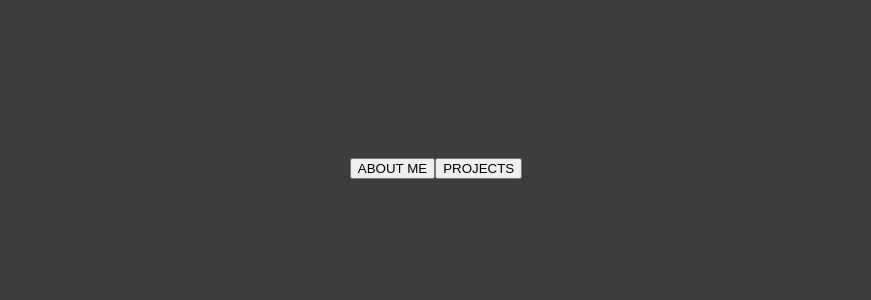
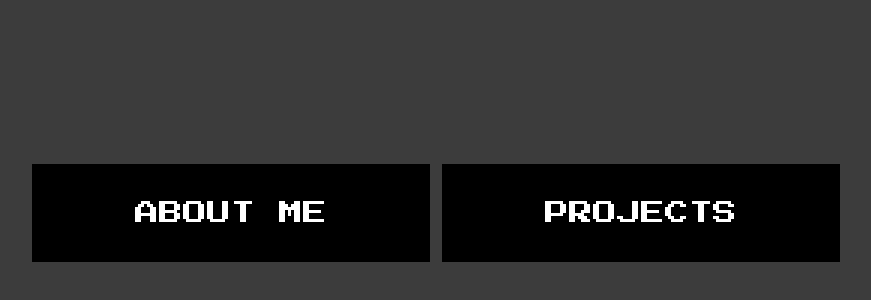
Before and after one commit to brambrulant/personal-website, a React (Create React App) app: page / in a window 1280 px wide. Shown: the part 98-398 px from the top of the page, without its empty margins (204-1075 px from the left). Built offline with nearby package versions, Linux system fonts and the light colour scheme; a web font is replaced by a local one.

Commit message:
added transition for navbar

```diff
--- a/src/styles.css
+++ b/src/styles.css
@@ -20,17 +20,18 @@ body,
 }
 
 .script-bf-box {
-  width: 300px;
-  height: 100px;
+  width: 200px;
+  height: 50px;
   background: black;
   border: 1px solid rgb(60, 60, 60);
   margin: 5px;
   will-change: transform;
   cursor: pointer;
   color: white;
-  transition: background-color 0.5s, color 0.4s;
+  transition: background-color 0.5s, color 0.4s, width 1s, height 1s,
+    font-size 1s;
   font-family: "Press Start 2P", cursive;
-  font-size: 100%;
+  font-size: 80%;
 }
 
 .script-bf-box:hover {
@@ -48,3 +49,33 @@ body,
   outline: none;
   color: black;
 }
+
+.script-bf-box2 {
+  width: 400px;
+  height: 100px;
+  background: black;
+  border: 1px solid rgb(60, 60, 60);
+  margin: 5px;
+  will-change: transform;
+  cursor: pointer;
+  color: white;
+  transition: background-color 0.5s, color 0.4s;
+  font-family: "Press Start 2P", cursive;
+  font-size: 150%;
+}
+
+.script-bf-box2:hover {
+  background: rgb(90, 90, 90);
+  outline: none;
+  color: white;
+}
+.script-bf-box2:focus {
+  background: rgb(225, 143, 143, 255);
+  outline: none;
+  color: black;
+}
+.script-bf-box2:active {
+  background: rgb(225, 143, 143, 255);
+  outline: none;
+  color: black;
+}
```
